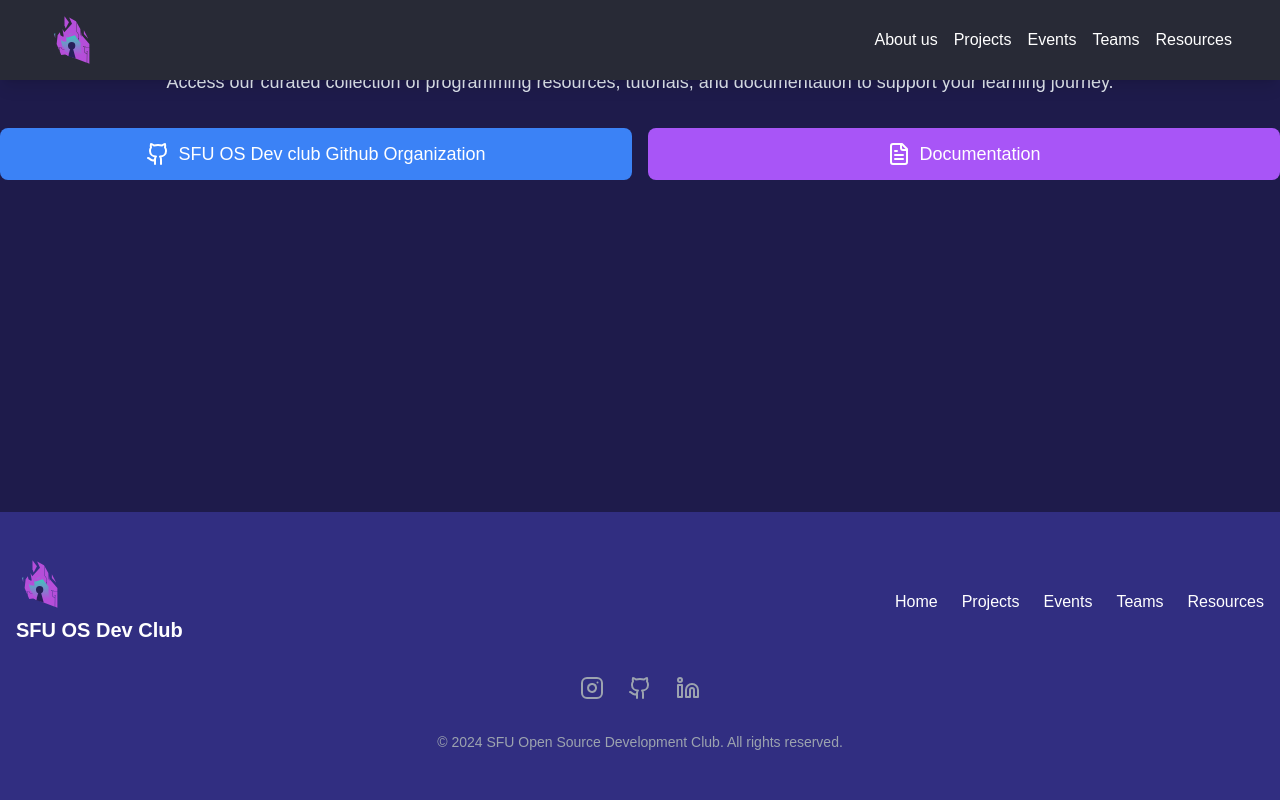
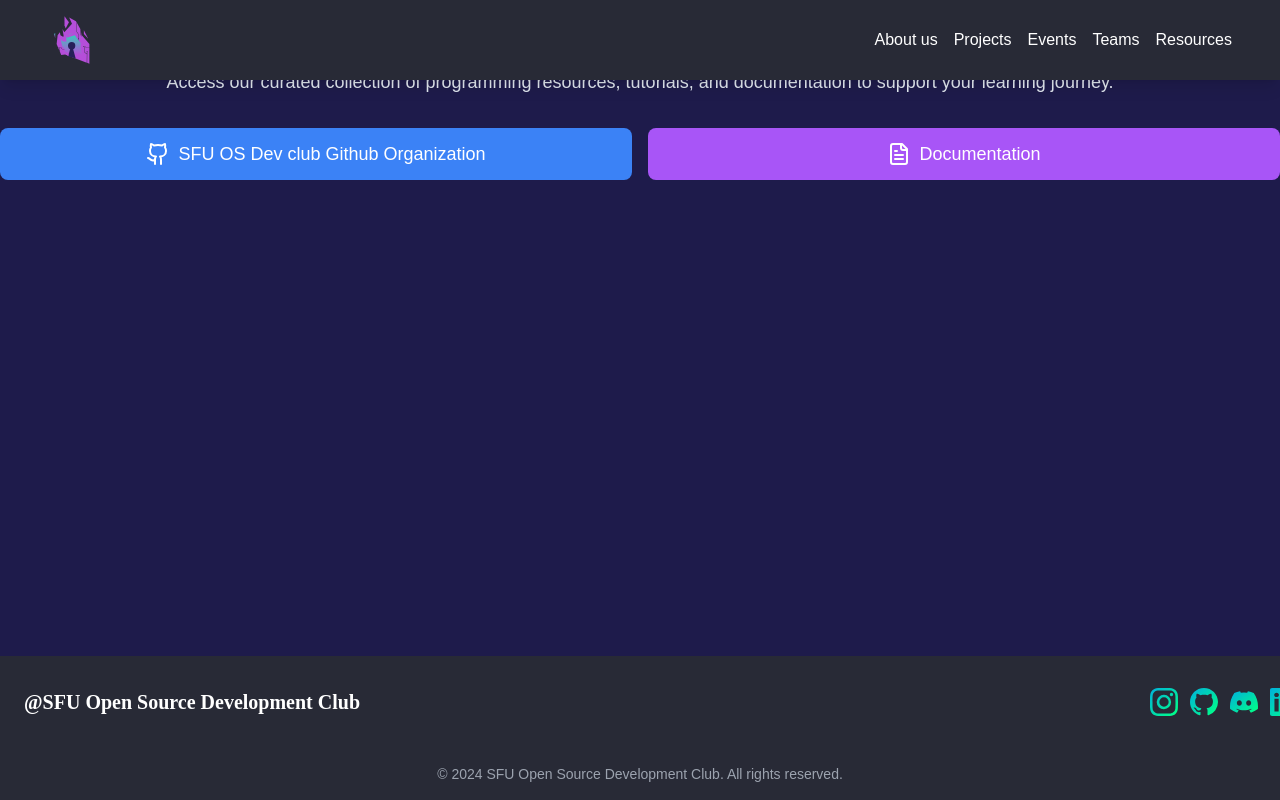
Before and after one commit to sfuosdev/Website, a React (Vite) app: page /resources in a window 1280 px wide. Built offline with nearby package versions, Linux system fonts and the light colour scheme.

Commit message:
Implement Footer

```diff
--- a/src/components/Footer.tsx
+++ b/src/components/Footer.tsx
@@ -1,6 +1,4 @@
 import React from 'react'
-import { Link } from 'react-router-dom'
-import { Instagram, Github, Linkedin } from 'lucide-react'
 
 const Footer = () => {
   const handleSocialClick = (platform: string, url: string) => {
@@ -9,44 +7,83 @@ const Footer = () => {
   }
 
   return (
-    <footer className="bg-background-light text-white py-12">
-      <div className="container mx-auto px-4">
-        <div className="flex flex-col md:flex-row justify-between items-center mb-8">
-          <div className="mb-4 md:mb-0">
-            <img src="/oslogo_transparent.svg" alt="SFU OS Dev Club Logo" className="h-12 w-12 mb-2" />
-            <h3 className="text-xl font-semibold">SFU OS Dev Club</h3>
-          </div>
-          <nav className="flex flex-wrap justify-center md:justify-end space-x-6">
-            <Link to="/" className="hover:text-primary-light transition duration-300">Home</Link>
-            <Link to="/projects" className="hover:text-primary-light transition duration-300">Projects</Link>
-            <Link to="/events" className="hover:text-primary-light transition duration-300">Events</Link>
-            <Link to="/teams" className="hover:text-primary-light transition duration-300">Teams</Link>
-            <Link to="/resources" className="hover:text-primary-light transition duration-300">Resources</Link>
-          </nav>
-        </div>
-        <div className="flex justify-center space-x-6 mb-8">
+    <footer className="bg-background-header text-white">
+
+      {/* Upper Footer Container */}
+      <div className="container mx-auto px-6 py-8 flex justify-between items-center">
+        <h2 className="text-xl font-club font-bold">@SFU Open Source Development Club</h2>
+
+        <div className="w-16 grid grid-cols-2 gap-3 md:flex md:flex-row md:justify-center">
           <button
             onClick={() => handleSocialClick('Instagram', 'https://www.instagram.com/sfuosdev')}
-            className="text-gray-400 hover:text-primary-light transition duration-300"
-            aria-label="Instagram"
+            className="transition-all duration-300 group"
+            aria-label="LinkedIn"
           >
-            <Instagram size={24} />
+            <svg xmlns="http://www.w3.org/2000/svg" width="28" height="28" fill="url(#MyGradient)" className="bi bi-instagram group-hover:fill-primary-light transition-all duration-300" viewBox="0 0 16 16">
+              <defs>
+                <linearGradient id="MyGradient" x1="0%" y1="0%" x2="100%" y2="100%">
+                  <stop offset="5%" stopColor="#00b4d8" />
+                  <stop offset="95%" stopColor="#00ff87" />
+                </linearGradient>
+              </defs>
+              <path d="M8 0C5.829 0 5.556.01 4.703.048 3.85.088 3.269.222 2.76.42a3.9 3.9 0 0 0-1.417.923A3.9 3.9 0 0 0 .42 2.76C.222 3.268.087 3.85.048 4.7.01 5.555 0 5.827 0 8.001c0 2.172.01 2.444.048 3.297.04.852.174 1.433.372 1.942.205.526.478.972.923 1.417.444.445.89.719 1.416.923.51.198 1.09.333 1.942.372C5.555 15.99 5.827 16 8 16s2.444-.01 3.298-.048c.851-.04 1.434-.174 1.943-.372a3.9 3.9 0 0 0 1.416-.923c.445-.445.718-.891.923-1.417.197-.509.332-1.09.372-1.942C15.99 10.445 16 10.173 16 8s-.01-2.445-.048-3.299c-.04-.851-.175-1.433-.372-1.941a3.9 3.9 0 0 0-.923-1.417A3.9 3.9 0 0 0 13.24.42c-.51-.198-1.092-.333-1.943-.372C10.443.01 10.172 0 7.998 0zm-.717 1.442h.718c2.136 0 2.389.007 3.232.046.78.035 1.204.166 1.486.275.373.145.64.319.92.599s.453.546.598.92c.11.281.24.705.275 1.485.039.843.047 1.096.047 3.231s-.008 2.389-.047 3.232c-.035.78-.166 1.203-.275 1.485a2.5 2.5 0 0 1-.599.919c-.28.28-.546.453-.92.598-.28.11-.704.24-1.485.276-.843.038-1.096.047-3.232.047s-2.39-.009-3.233-.047c-.78-.036-1.203-.166-1.485-.276a2.5 2.5 0 0 1-.92-.598 2.5 2.5 0 0 1-.6-.92c-.109-.281-.24-.705-.275-1.485-.038-.843-.046-1.096-.046-3.233s.008-2.388.046-3.231c.036-.78.166-1.204.276-1.486.145-.373.319-.64.599-.92s.546-.453.92-.598c.282-.11.705-.24 1.485-.276.738-.034 1.024-.044 2.515-.045zm4.988 1.328a.96.96 0 1 0 0 1.92.96.96 0 0 0 0-1.92m-4.27 1.122a4.109 4.109 0 1 0 0 8.217 4.109 4.109 0 0 0 0-8.217m0 1.441a2.667 2.667 0 1 1 0 5.334 2.667 2.667 0 0 1 0-5.334"/>
+            </svg>
           </button>
+
           <button
             onClick={() => handleSocialClick('GitHub', 'https://github.com/sfuosdev')}
-            className="text-gray-400 hover:text-primary-light transition duration-300"
+            className="transition-all duration-300 group"
             aria-label="GitHub"
           >
-            <Github size={24} />
+            <svg xmlns="http://www.w3.org/2000/svg" width="28" height="28" fill="url(#MyGradient)" className="bi bi-github group-hover:fill-primary-light transition-all duration-300" viewBox="0 0 16 16">
+              <defs>
+                <linearGradient id="MyGradient" x1="0%" y1="0%" x2="100%" y2="100%">
+                  <stop offset="5%" stopColor="#00b4d8" />
+                  <stop offset="95%" stopColor="#00ff87" />
+                </linearGradient>
+              </defs>
+              <path d="M8 0C3.58 0 0 3.58 0 8c0 3.54 2.29 6.53 5.47 7.59.4.07.55-.17.55-.38 0-.19-.01-.82-.01-1.49-2.01.37-2.53-.49-2.69-.94-.09-.23-.48-.94-.82-1.13-.28-.15-.68-.52-.01-.53.63-.01 1.08.58 1.23.82.72 1.21 1.87.87 2.33.66.07-.52.28-.87.51-1.07-1.78-.2-3.64-.89-3.64-3.95 0-.87.31-1.59.82-2.15-.08-.2-.36-1.02.08-2.12 0 0 .67-.21 2.2.82.64-.18 1.32-.27 2-.27s1.36.09 2 .27c1.53-1.04 2.2-.82 2.2-.82.44 1.1.16 1.92.08 2.12.51.56.82 1.27.82 2.15 0 3.07-1.87 3.75-3.65 3.95.29.25.54.73.54 1.48 0 1.07-.01 1.93-.01 2.2 0 .21.15.46.55.38A8.01 8.01 0 0 0 16 8c0-4.42-3.58-8-8-8"/>
+            </svg>
           </button>
+
+          <button
+            onClick={() => handleSocialClick('Discord', 'https://discord.gg/YyM3BnpZK2')}
+            className="transition-all duration-300 group"
+            aria-label="Discord"
+          >
+            <svg xmlns="http://www.w3.org/2000/svg" width="28" height="28" fill="url(#MyGradient)" className="bi bi-discord group-hover:fill-primary-light transition-all duration-300" viewBox="0 0 16 16">
+              <defs>
+                <linearGradient id="MyGradient" x1="0%" y1="0%" x2="100%" y2="100%">
+                  <stop offset="5%" stopColor="#00b4d8" />
+                  <stop offset="95%" stopColor="#00ff87" />
+                </linearGradient>
+              </defs>
+              <path d="M13.545 2.907a13.2 13.2 0 0 0-3.257-1.011.05.05 0 0 0-.052.025c-.141.25-.297.577-.406.833a12.2 12.2 0 0 0-3.658 0 8 8 0 0 0-.412-.833.05.05 0 0 0-.052-.025c-1.125.194-2.22.534-3.257 1.011a.04.04 0 0 0-.021.018C.356 6.024-.213 9.047.066 12.032q.003.022.021.037a13.3 13.3 0 0 0 3.995 2.02.05.05 0 0 0 .056-.019q.463-.63.818-1.329a.05.05 0 0 0-.01-.059l-.018-.011a9 9 0 0 1-1.248-.595.05.05 0 0 1-.02-.066l.015-.019q.127-.095.248-.195a.05.05 0 0 1 .051-.007c2.619 1.196 5.454 1.196 8.041 0a.05.05 0 0 1 .053.007q.121.1.248.195a.05.05 0 0 1-.004.085 8 8 0 0 1-1.249.594.05.05 0 0 0-.03.03.05.05 0 0 0 .003.041c.24.465.515.909.817 1.329a.05.05 0 0 0 .056.019 13.2 13.2 0 0 0 4.001-2.02.05.05 0 0 0 .021-.037c.334-3.451-.559-6.449-2.366-9.106a.03.03 0 0 0-.02-.019m-8.198 7.307c-.789 0-1.438-.724-1.438-1.612s.637-1.613 1.438-1.613c.807 0 1.45.73 1.438 1.613 0 .888-.637 1.612-1.438 1.612m5.316 0c-.788 0-1.438-.724-1.438-1.612s.637-1.613 1.438-1.613c.807 0 1.451.73 1.438 1.613 0 .888-.631 1.612-1.438 1.612"/>
+            </svg>
+          </button>
+
           <button
             onClick={() => handleSocialClick('LinkedIn', 'https://www.linkedin.com/company/sfuosdev')}
-            className="text-gray-400 hover:text-primary-light transition duration-300"
+            className="transition-all duration-300 group"
             aria-label="LinkedIn"
           >
-            <Linkedin size={24} />
+            <svg xmlns="http://www.w3.org/2000/svg" width="28" height="28" fill="url(#MyGradient)" className="bi bi-linkedin group-hover:fill-primary-light transition-all duration-300" viewBox="0 0 16 16">
+              <defs>
+                <linearGradient id="MyGradient" x1="0%" y1="0%" x2="100%" y2="100%">
+                  <stop offset="5%" stopColor="#00b4d8" />
+                  <stop offset="95%" stopColor="#00ff87" />
+                </linearGradient>
+              </defs>
+              <path d="M0 1.146C0 .513.526 0 1.175 0h13.65C15.474 0 16 .513 16 1.146v13.708c0 .633-.526 1.146-1.175 1.146H1.175C.526 16 0 15.487 0 14.854zm4.943 12.248V6.169H2.542v7.225zm-1.2-8.212c.837 0 1.358-.554 1.358-1.248-.015-.709-.52-1.248-1.342-1.248S2.4 3.226 2.4 3.934c0 .694.521 1.248 1.327 1.248zm4.908 8.212V9.359c0-.216.016-.432.08-.586.173-.431.568-.878 1.232-.878.869 0 1.216.662 1.216 1.634v3.865h2.401V9.25c0-2.22-1.184-3.252-2.764-3.252-1.274 0-1.845.7-2.165 1.193v.025h-.016l.016-.025V6.169h-2.4c.03.678 0 7.225 0 7.225z"/>
+            </svg>
           </button>
+
+
         </div>
+      </div>
+
+      {/* Lower Footer Container */}
+      <div className="w-full py-4 px-6">
         <p className="text-center text-sm text-gray-400">© {new Date().getFullYear()} SFU Open Source Development Club. All rights reserved.</p>
       </div>
     </footer>
--- a/src/index.css
+++ b/src/index.css
@@ -3,6 +3,7 @@
 @import 'tailwindcss/utilities';
 
 @import url('https://fonts.googleapis.com/css2?family=Poppins:wght@300;400;500;600;700&display=swap');
+@import url('https://fonts.googleapis.com/css2?family=Sarpanch:wght@400;500;600;700;800;900&display=swap');
 
 body {
   font-family: 'Poppins', sans-serif;
@@ -36,3 +37,11 @@ body {
 .section-title {
   @apply text-4xl font-bold mb-8 text-gradient;
 }
+
+.logo-gradient {
+  background: linear-gradient(135deg, #38bdf8, #c084fc); /* Adjust colors as needed */
+  -webkit-background-clip: text;
+  -webkit-text-fill-color: transparent;
+  background-clip: text;
+  color: transparent;
+}
--- a/tailwind.config.js
+++ b/tailwind.config.js
@@ -23,6 +23,12 @@ export default {
           dark: '#0f172a', /* Very dark purple, almost black */
           header: '#282A36',
         },
+        icons: {
+          logoGradient: 'linear-gradient(135deg, #00b4d8, #48cae4, #90e0ef, #00ff87)',
+        }
+      },
+      fontFamily: {
+        club: ['Sarpanch'],
       },
     },
   },
```
